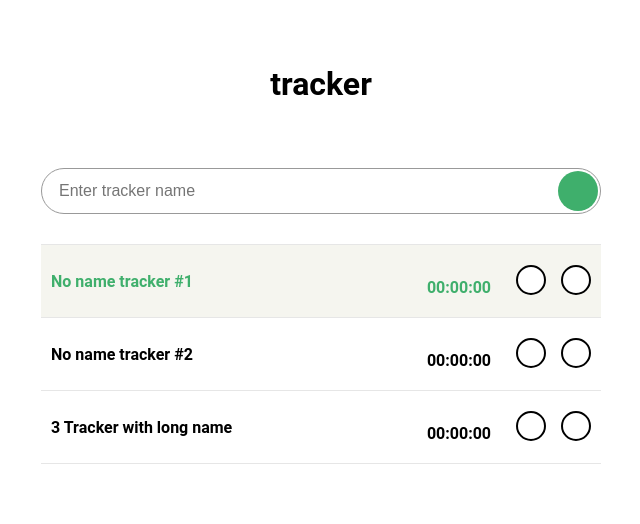
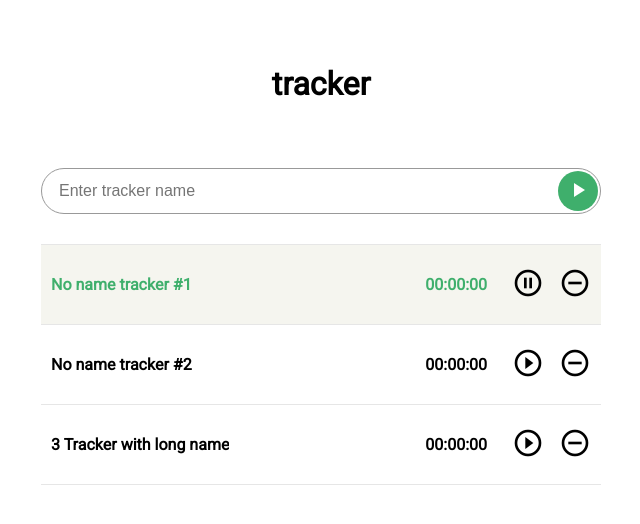
Before and after one commit to DereviankoViacheslav/tracker-nimble-inc, a React app: page / in a window 1280 px wide. Shown: the top 524 px of the page, without its empty margins (319-959 px from the left). Built offline with nearby package versions, Linux system fonts and the light colour scheme.

Commit message:
add material-icons

```diff
--- a/src/components/inputCreateTracker/InputCreateTracker.jsx
+++ b/src/components/inputCreateTracker/InputCreateTracker.jsx
@@ -45,7 +45,9 @@ function InputCreateTracker() {
         onChange={(event) => setValue(event.target.value)}
         value={value}
       />
-      <button className="tracker__creater-btn"><i className="fas fa-play" /></button>
+      <button className="tracker__creater-btn">
+        <i className="material-icons">play_arrow</i>
+      </button>
     </form>
   );
 }
--- a/src/components/trackerItem/TrackerItem.jsx
+++ b/src/components/trackerItem/TrackerItem.jsx
@@ -18,7 +18,9 @@ function getTimeToString(duration) {
 
 function TrackerItem(props) {
 
-  const icon = props.isActive ? <i className="fas fa-pause" /> : <i className="fas fa-play" />;
+  const icon = props.isActive
+    ? <i className="material-icons">pause_circle_outline</i>
+    : <i className="material-icons">play_circle_outline</i>;
   const classActive = props.isActive ? ' tracker__item_active' : '';
 
   return (
@@ -36,7 +38,7 @@ function TrackerItem(props) {
           className="tracker__item-btn"
           onClick={() => store.dispatch(deleteTracker(props.id))}
         >
-          <i className="fas fa-minus" />
+          <i className="material-icons">remove_circle_outline</i>
         </button>
       </div>
     </li>
--- a/src/components/trackerItem/TrackerItem.scss
+++ b/src/components/trackerItem/TrackerItem.scss
@@ -27,6 +27,8 @@
   }
 
   &__item-controler {
+    display: flex;
+    align-items: center;
     white-space: nowrap;
   }
 
@@ -41,12 +43,13 @@
   }
 
   &__item-btn {
-    height: 30px;
-    width: 30px;
     margin-left: 15px;
-    border-radius: 50%;
-    border: 2px solid #000;
-    background-color: #fff;
+    border: none;
+    background-color: #fff0;
     outline: none;
+
+    .material-icons {
+      font-size: 32px;
+    }
   }
 }
--- a/src/index.html
+++ b/src/index.html
@@ -5,6 +5,8 @@
   <meta charset="UTF-8">
   <meta name="viewport" content="width=device-width, initial-scale=1.0">
   <meta http-equiv="X-UA-Compatible" content="ie=edge">
+  <link href="https://fonts.googleapis.com/icon?family=Material+Icons" rel="stylesheet">
+  <link href="https://fonts.googleapis.com/css?family=Roboto&display=swap" rel="stylesheet">
   <title>Tracker</title>
 </head>
 
```
